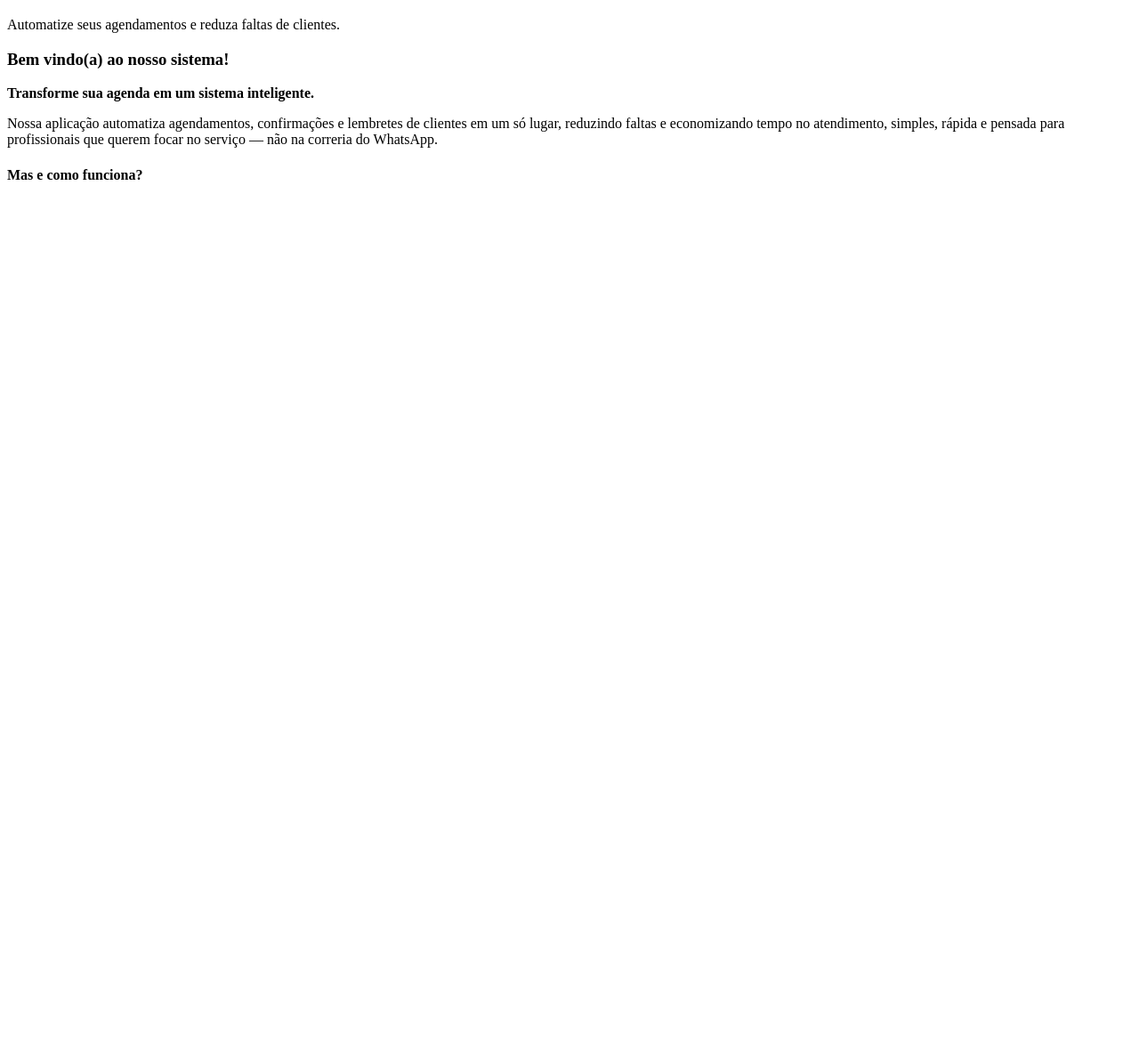
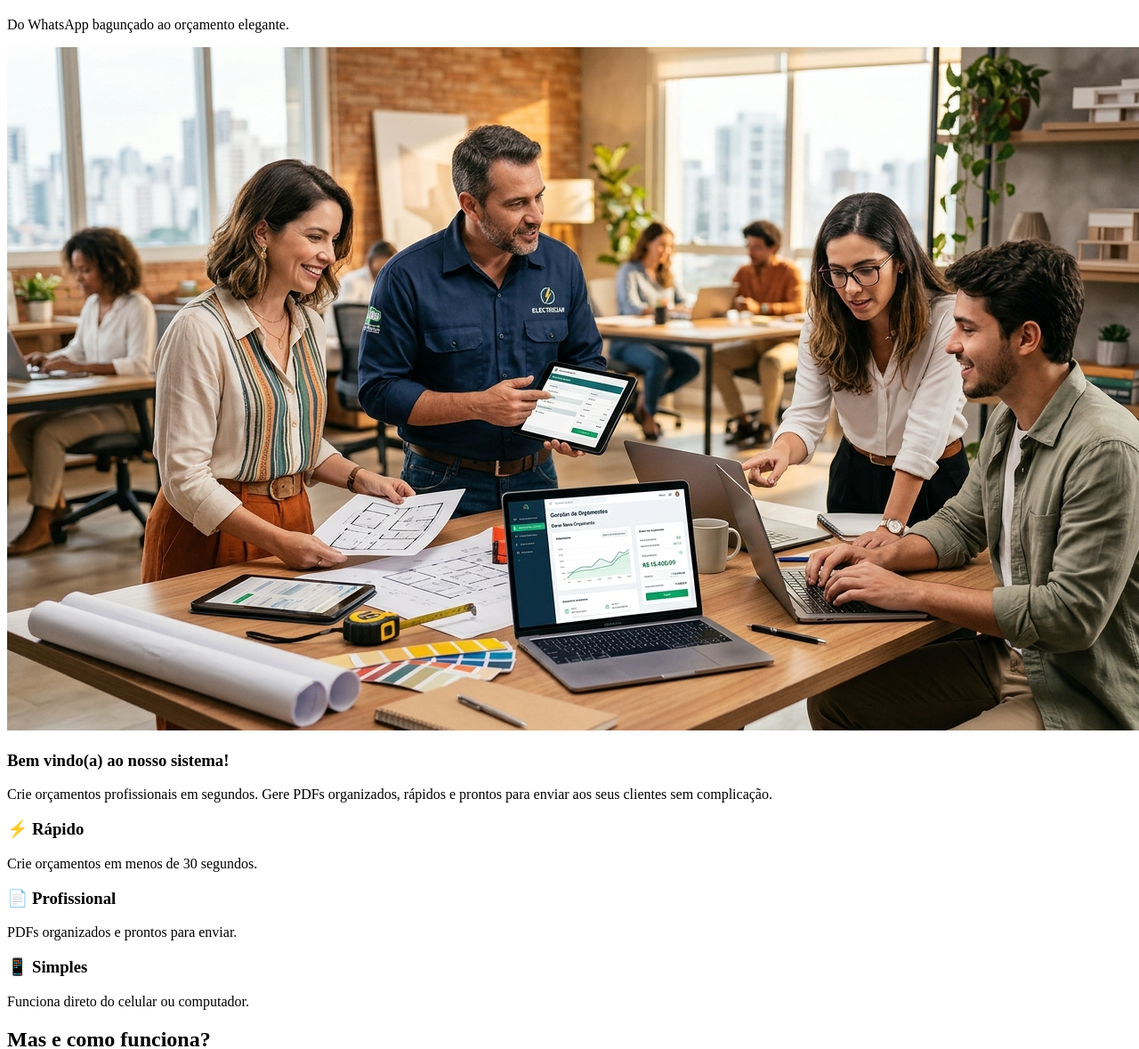
Before and after one commit to nathalidev/estudos_python, a Flask app: page / in a window 1280 px wide; the page is wider, and only the part inside the window is pictured. Shown: the part 109-1288 px from the top of that part at 89% size. Before the commit the page ends 311 px from the top of that part, so only its background shows below. Run offline with Flask 3, Linux system fonts and the light colour scheme.

Commit message:
adiciona novas imagens e atualiza a estrutura da página inicial com seções explicativas

```diff
--- a/projeto_pratica/templates/index.html
+++ b/projeto_pratica/templates/index.html
@@ -10,20 +10,66 @@
 
     <header>
         <img id="logo-sistema" src="{{ url_for('static', filename='images/logo_app.png') }}" alt="Logo do sistema">
-        <p>Automatize seus agendamentos e reduza faltas de clientes.</p>
+        <p>Do WhatsApp bagunçado ao orçamento elegante.</p>
     </header>
 
+    <img id="imagem_principal" src="{{ url_for('static', filename='images/imagem_principal.png') }}" alt="Pessoas utilizando o sistema">
+
     <main>
-        <div>
+        <section class="secao_site" id="secao_titulo">
             <h3>Bem vindo(a) ao nosso sistema!</h3>
-            <p><strong>Transforme sua agenda em um sistema inteligente.</strong></p>
-            <p>Nossa aplicação automatiza agendamentos, confirmações e lembretes de clientes em um só lugar, reduzindo faltas e economizando tempo no atendimento, simples, rápida e pensada para profissionais que querem focar no serviço — não na correria do WhatsApp.</p>
-        </div>
+            <p>Crie orçamentos profissionais em segundos. Gere PDFs organizados, rápidos e prontos para enviar aos seus clientes sem complicação.</p>
+        </section>
 
-        <div>
-            <h4>Mas e como funciona?</h4>
-            <p></p>
-        </div>
+        <section class="secao_site" id="secao_beneficios">
+            <div class="beneficio">
+                <h3>⚡ Rápido</h3>
+                <p>Crie orçamentos em menos de 30 segundos.</p>
+            </div>
+
+            <div class="beneficio">
+                <h3>📄 Profissional</h3>
+                <p>PDFs organizados e prontos para enviar.</p>
+            </div>
+
+            <div class="beneficio">
+                <h3>📱 Simples</h3>
+                <p>Funciona direto do celular ou computador.</p>
+            </div>
+        </section>
+
+        <section class="secao_site" id="secao_explicao">
+            <h2>Mas e como funciona?</h2>
+
+            <div class="card_passo">
+                <img id="preenchendo_form" src="{{ url_for('static', filename='images/preenchendo_form.png') }}" alt="Icone do card">
+                <h3>Preencha as informações</h3>
+                <p>Adicione os dados do cliente, serviço, valor e descrição.</p>
+            </div>
+
+            <div class="card_passo">
+                <img id="pdf_icone" src="{{ url_for('static', filename='images/icone_pdf.png') }}" alt="Icone do card">
+                <h3>Gere o PDF</h3>
+                <p>O sistema cria automaticamente um orçamento profissional.</p>
+            </div>
+
+            <div class="card_passo">
+                <img id="envio_icone" src="{{ url_for('static', filename='images/envio_icone.png') }}" alt="Icone do card">
+                <h3>Envie para o cliente</h3>
+                <p>Baixe o PDF pronto e envie pelo whatsapp ou email.</p>
+            </div>
+
+            <button>Criar orçamento</button>
+
+        </section>
     </main>
+    <footer>
+
+        <p>© 2026 Orçamento Rápido</p>
+
+    </footer>
 </body>
 </html>
+
+<!-- Use <section> quando:
+O bloco teria sentido com um título. -->
```
Also changed, not shown: projeto_pratica/static/images/envio_icone.png (added), projeto_pratica/static/images/icone_pdf.png (added), projeto_pratica/static/images/imagem_principal.png (added), 2 other files.
